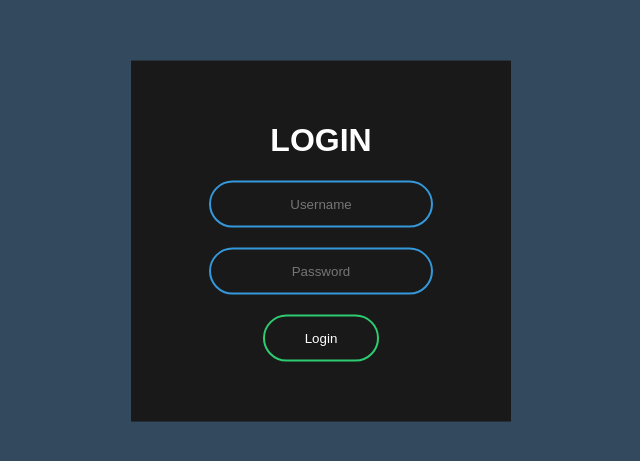
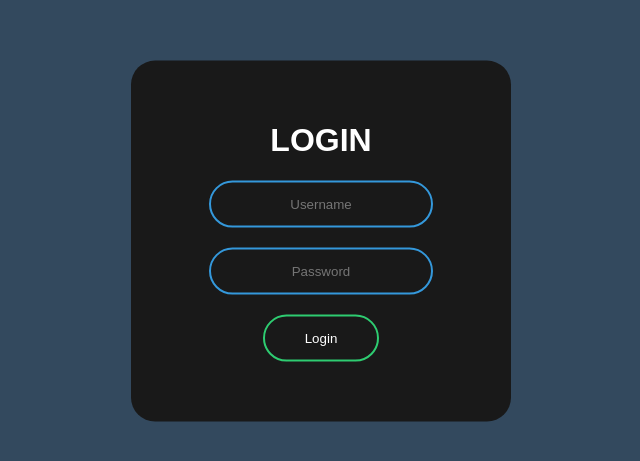
Before and after one commit to gabrielltmonteiro/login-screen, a plain HTML site: page site-exemplo/index.html in a window 1280 px wide. Shown: the part 159-620 px from the top of the page, 319-959 px from the left. Drawn offline with Linux system fonts and the light colour scheme.

Commit message:
Radius
border-radius on .box

```diff
--- a/site-exemplo/style.css
+++ b/site-exemplo/style.css
@@ -14,6 +14,7 @@ body{
     transform: translate(-50%, -50%);
     background: #191919;
     text-align: center;
+    border-radius: 24px;
 }
 
 .box h1{
```
